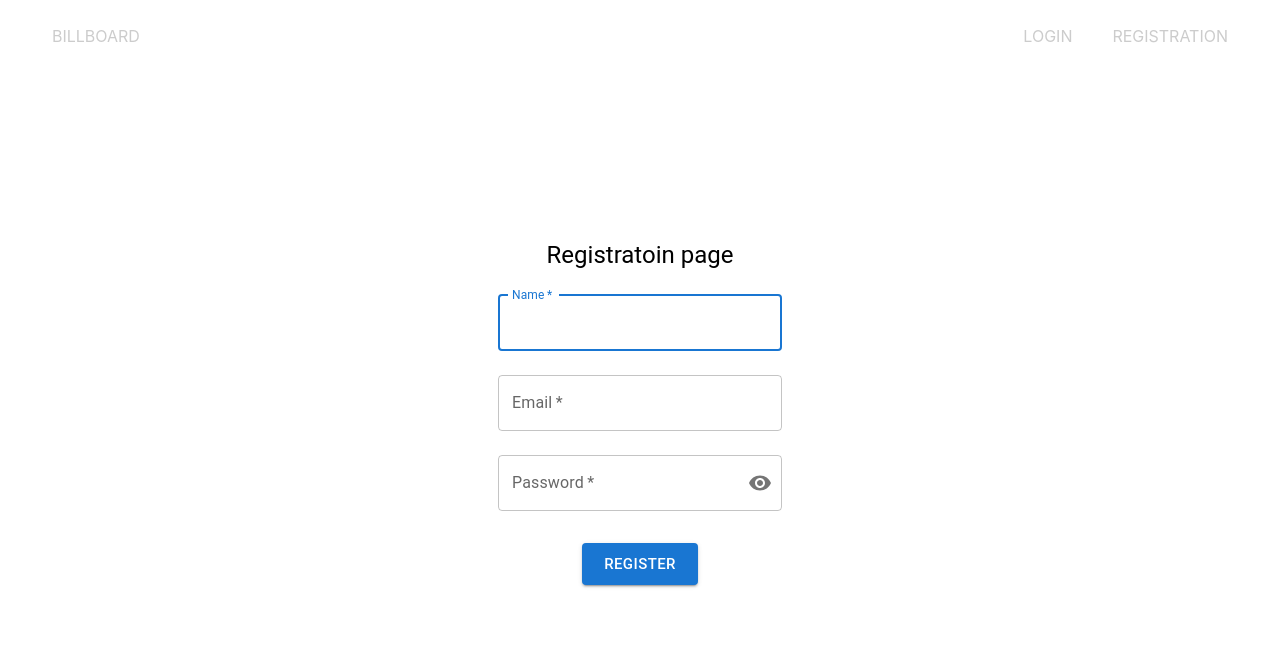
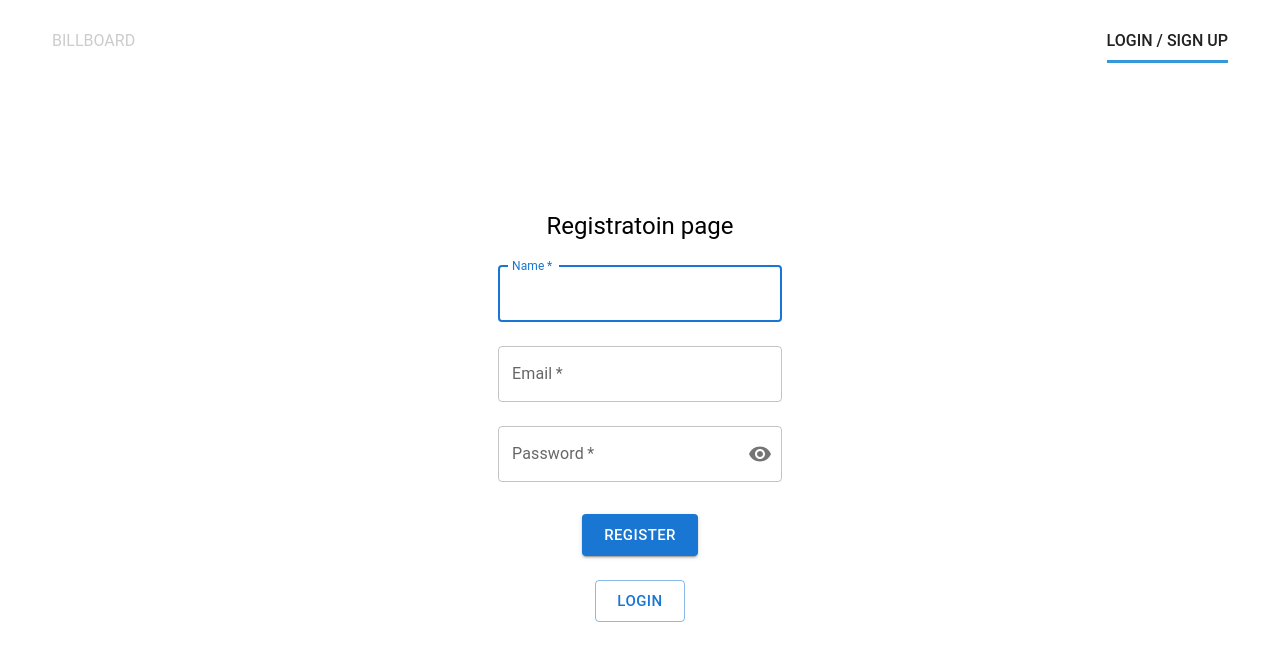
Before and after one commit to Prykhodko-Pasha/billboard, a Next.js app: page /signup in a window 1280 px wide. Shown: the top 660 px of the page. Built offline with nearby package versions, Linux system fonts and the light colour scheme.

Commit message:
feat: start profile

```diff
--- a/components/AppBar.js
+++ b/components/AppBar.js
@@ -1,4 +1,5 @@
 import { useEffect, useState } from "react";
+import Router from "next/router";
 import Navigation from "./navigation";
 import AuthNav from "./authNav";
 import UserMenu from "./userMenu";
@@ -10,13 +11,19 @@ import { setBearerToken, unsetBearerToken } from "../helpers/axiosHeaders";
 export default function AppBar() {
   const [user, setUser] = useState(null);
   const [isLoggedIn, setIsLoggedIn] = useIsLoggedInContext();
+  const [activeLink, setActiveLink] = useState("");
+  useEffect(() => {
+    setActiveLink(Router.pathname);
+  }, []);
 
   useEffect(() => {
     if (isLoggedIn) {
+      Router.pathname === "/" ? setActiveLink("/") : setActiveLink("/profile");
       const userData = getCookies();
       setUser(userData);
       setBearerToken(userData.token);
     } else {
+      setActiveLink("/login");
       setUser(null);
       unsetBearerToken();
       clearCookies();
@@ -25,8 +32,16 @@ export default function AppBar() {
 
   return (
     <div className={s.app_bar}>
-      <Navigation />
-      {user ? <UserMenu name={user.name} /> : <AuthNav />}
+      <Navigation
+        isLoggedIn={isLoggedIn}
+        activeLink={activeLink}
+        setActiveLink={setActiveLink}
+      />
+      {user ? (
+        <UserMenu name={user.name} setActiveLink={setActiveLink} />
+      ) : (
+        <AuthNav activeLink={activeLink} setActiveLink={setActiveLink} />
+      )}
     </div>
   );
 }
--- a/components/AuthNav.js
+++ b/components/AuthNav.js
@@ -1,15 +1,28 @@
 import Link from "next/link";
 import s from "../styles/Navigation.module.css";
 
-export default function AuthNav() {
+export default function AuthNav({ activeLink, setActiveLink }) {
   return (
     <nav className={s.nav}>
       <Link href="/login">
-        <a className={s.nav__link}>Login</a>
+        <a
+          className={activeLink === "/login" ? s.nav__link_active : s.nav__link}
+          onClick={() => setActiveLink("/login")}
+        >
+          Login / Sign up
+        </a>
       </Link>
-      <Link href="/signup">
-        <a className={s.nav__link}>Registration</a>
-      </Link>
+
+      {/* {activeLink === "/login" && (
+        <Link href="/login">
+          <a className={s.nav__link_active}>Login</a>
+        </Link>
+      )}
+      {activeLink === "/signup" && (
+        <Link href="/signup">
+          <a className={s.nav__link_active}>Registration</a>
+        </Link>
+      )} */}
     </nav>
   );
 }
--- a/components/Navigation.js
+++ b/components/Navigation.js
@@ -1,12 +1,33 @@
 import Link from "next/link";
+import { useEffect, useState } from "react";
 import s from "../styles/Navigation.module.css";
 
-export default function Navigation() {
+export default function Navigation({ isLoggedIn, activeLink, setActiveLink }) {
+  const [isLog, setIsLog] = useState(false);
+  useEffect(() => setIsLog(isLoggedIn), [isLoggedIn]);
+
   return (
     <nav className={s.nav}>
       <Link href="/">
-        <a className={s.nav__link}>Billboard</a>
+        <a
+          className={activeLink === "/" ? s.nav__link_active : s.nav__link}
+          onClick={async () => await setActiveLink("/")}
+        >
+          Billboard
+        </a>
       </Link>
+      {isLog && (
+        <Link href="/profile">
+          <a
+            className={
+              activeLink === "/profile" ? s.nav__link_active : s.nav__link
+            }
+            onClick={() => setActiveLink("/profile")}
+          >
+            Profile
+          </a>
+        </Link>
+      )}
     </nav>
   );
 }
--- a/components/userMenu.js
+++ b/components/userMenu.js
@@ -6,12 +6,13 @@ import { logoutUserAPI } from "../services/users-api";
 import { useIsLoggedInContext } from "../context/provider";
 import s from "../styles/UserMenu.module.css";
 
-export default function UserMenu({ name }) {
+export default function UserMenu({ name, setActiveLink }) {
   const [isLoggedIn, setIsLoggedIn] = useIsLoggedInContext();
 
   const handleLogout = async (e) => {
     try {
       await logoutUserAPI();
+      await setActiveLink("/login");
       await setIsLoggedIn(false);
       Router.push("/login");
     } catch (error) {
--- a/helpers/verifyToken.js
+++ b/helpers/verifyToken.js
@@ -15,7 +15,7 @@ export default async function verifyToken(req) {
 
     return user;
   } catch (error) {
-    error.status = 401;
+    error.isLoggedIn = 401;
     error.message = "Not authorized";
     return error;
   }
--- a/pages/api/auth.js
+++ b/pages/api/auth.js
@@ -54,6 +54,8 @@ export default async function handle(req, res) {
         break;
     }
   } catch (error) {
-    return res.status(error.status).json({ ...error, message: error.message });
+    return res
+      .isLoggedIn(error.isLoggedIn)
+      .json({ ...error, message: error.message });
   }
 }
--- a/pages/profile.js
+++ b/pages/profile.js
@@ -1,6 +1,7 @@
 import { useEffect, useState } from "react";
 import Router from "next/router";
 import { getCookies } from "../helpers/cookies";
+import Avatar from "@mui/material/Avatar";
 
 export default function Profile() {
   const [user, setUser] = useState(null);
@@ -11,7 +12,7 @@ export default function Profile() {
 
   return (
     <div>
-      My Profile
+      {/* <Avatar alt="me" src="../public/avatar.png" /> */}
       <div>{user?.name}</div>
     </div>
   );
--- a/pages/signup.js
+++ b/pages/signup.js
@@ -45,6 +45,15 @@ export default function Registratoin() {
       if (user) await Router.push("/login");
     } catch (error) {
       await setIsLoggedIn({ error: error.response.data.message });
+    }
+  };
+
+  const handleLogin = async (e) => {
+    e.preventDefault();
+    try {
+      Router.push("/login");
+    } catch (error) {
+      console.error(error);
     }
   };
 
@@ -148,10 +157,21 @@ export default function Registratoin() {
             sx={{
               margin: "0 auto",
               mt: 3,
-              mb: 2,
             }}
           >
             Register
+          </Button>
+          <Button
+            variant="outlined"
+            size="large"
+            sx={{
+              margin: "0 auto",
+              mt: 3,
+              mb: 2,
+            }}
+            onClick={handleLogin}
+          >
+            Login
           </Button>
         </Box>
       </Box>
--- a/styles/AppBar.module.css
+++ b/styles/AppBar.module.css
@@ -1,5 +1,6 @@
 .app_bar {
     width: 100%;
+    height: 48px;
     display: flex;
     justify-content: space-between;
 }
--- a/styles/UserMenu.module.css
+++ b/styles/UserMenu.module.css
@@ -34,6 +34,9 @@
     text-decoration: none;
     text-transform: uppercase;
     transition: 0.5s;
+    font-family: "Roboto", "Helvetica", "Arial", sans-serif;
+    font-weight: 500;
+    font-size: 1rem;
 }
 
 .user_menu .nav__link::after,
--- a/styles/globals.css
+++ b/styles/globals.css
@@ -3,8 +3,7 @@ body {
   height: 100vh;
   padding: 0;
   margin: 0;
-  font-family: -apple-system, BlinkMacSystemFont, Segoe UI, Roboto, Oxygen,
-    Ubuntu, Cantarell, Fira Sans, Droid Sans, Helvetica Neue, sans-serif;
+  font-family: "Roboto", "Helvetica", "Arial", sans-serif;
 }
 
 #__next {
```
Also changed, not shown: pages/Login.js (+24 -2 lines), public/avatar.png (added).
